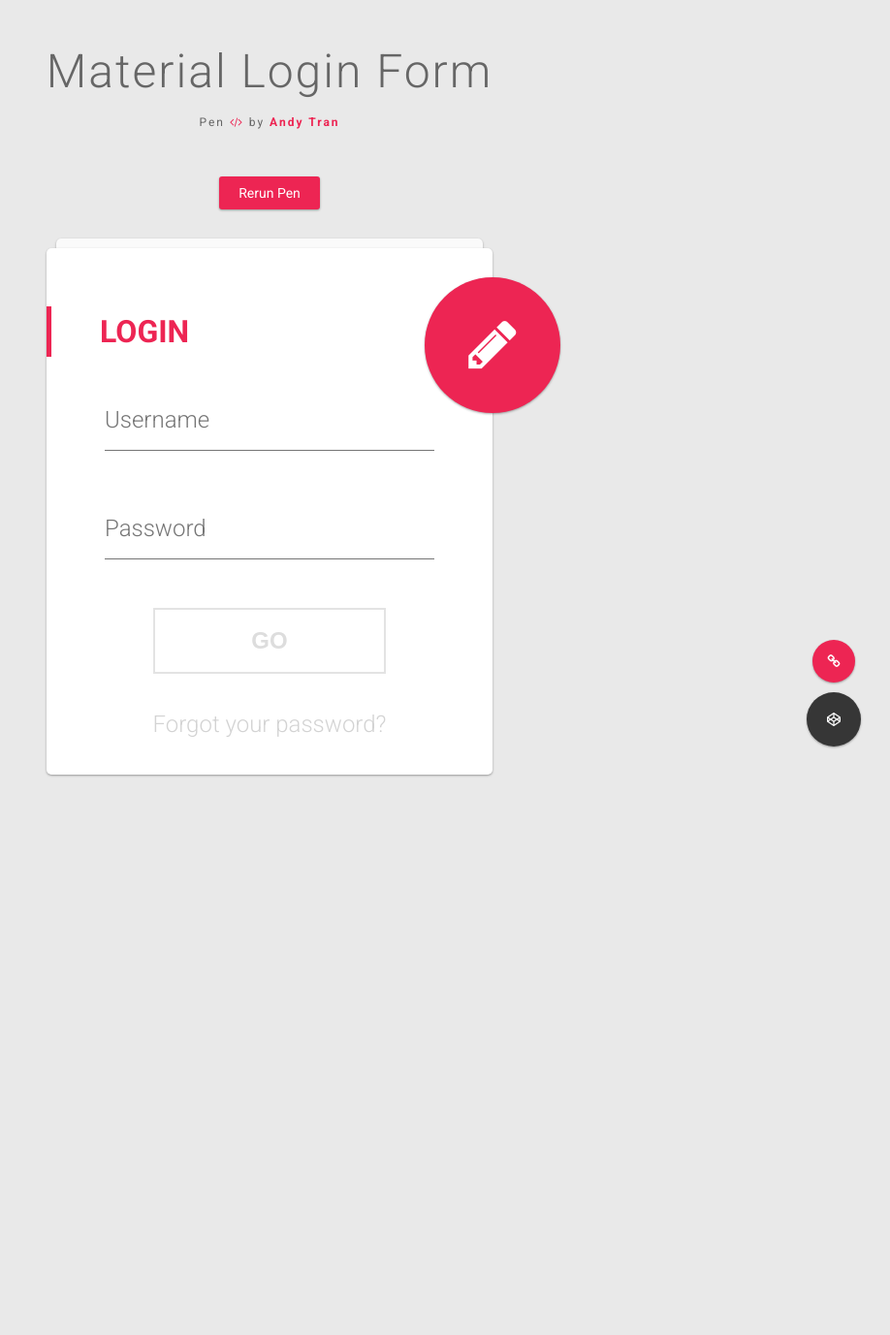
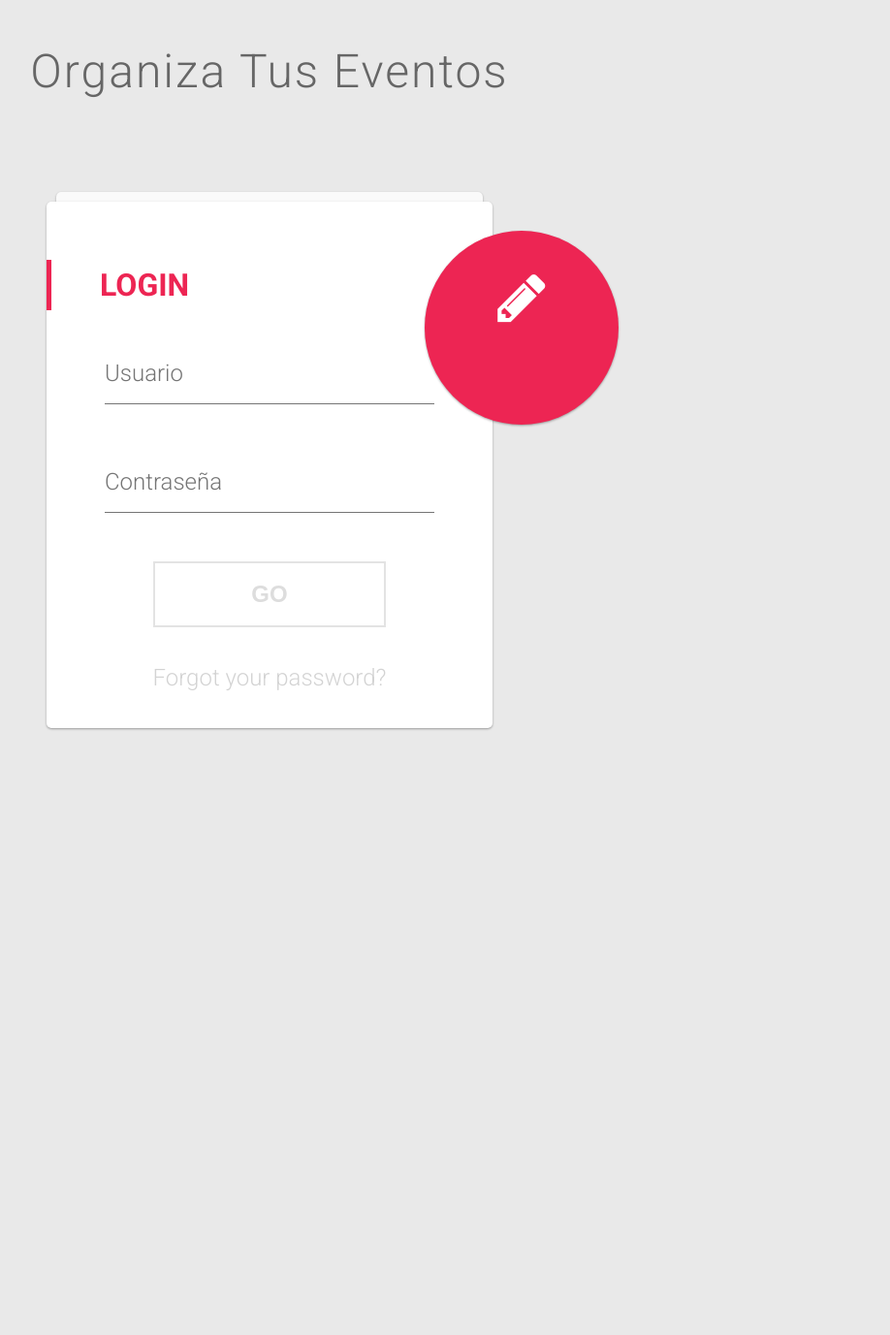
Before and after one commit to JaredRiveraDev/GestionEventos, a PHP site: page /index.html in a window 1280 px wide. Shown: the whole page at 97% size, without its empty margins (362-1280 px from the left). Before the commit the page ends 801 px from the top, so only its background shows below. Run offline with PHP 8.4, Linux system fonts and the light colour scheme; some libraries are stand-ins or nearby versions; some web fonts are replaced.

Commit message:
cambios en el css

```diff
--- a/index.html
+++ b/index.html
@@ -13,9 +13,9 @@
 <!-- Mixins-->
 <!-- Pen Title-->
 <div class="pen-title">
-  <h1>Material Login Form</h1><span>Pen <i class='fa fa-code'></i> by <a href='http://andytran.me'>Andy Tran</a></span>
+  <h1>Organiza Tus Eventos</h1><span></span>
 </div>
-<div class="rerun"><a href="">Rerun Pen</a></div>
+<div class="rerun"></div>
 <div class="container">
   <div class="card"></div>
   <div class="card">
@@ -23,12 +23,12 @@
     <form method="POST" action="index.php">
       <div class="input-container">
         <input type="#{type}" id="#{label}" name="nombreUsuario" required="required"/>
-        <label for="#{label}">Username</label>
+        <label for="#{label}">Usuario</label>
         <div class="bar"></div>
       </div>
       <div class="input-container">
         <input type="password" id="#{label}" name="password" required="required"/>
-        <label for="#{label}">Password</label>
+        <label for="#{label}">Contraseña</label>
         <div class="bar"></div>
       </div>
       <div class="button-container">
@@ -39,23 +39,23 @@
   </div>
   <div class="card alt">
     <div class="toggle"></div>
-    <h1 class="title">Register
+    <h1 class="title">Registrate
       <div class="close"></div>
     </h1>
     <form method="POST" action="index.php">
       <div class="input-container">
         <input type="text" id="#{label}"name="nombreUsuario" required="required"/>
-        <label for="#{label}">Username</label>
+        <label for="#{label}">Usuario</label>
         <div class="bar"></div>
       </div>
       <div class="input-container">
         <input type="password" id="#{label}" name="password" required="required"/>
-        <label for="#{label}">Password</label>
+        <label for="#{label}">Contraseña</label>
         <div class="bar"></div>
       </div>
       <div class="input-container">
         <input type="email" id="#{label}" name="email" required="required"/>
-        <label for="#{label}">Email</label>
+        <label for="#{label}">Correo electronico</label>
         <div class="bar"></div>
       </div>
       <div class="input-container">
@@ -84,9 +84,7 @@
     </form>
   </div>
 </div>
-<!-- Portfolio--><a id="portfolio" href="http://andytran.me/" title="View my portfolio!"><i class="fa fa-link"></i></a>
-<!-- CodePen--><a id="codepen" href="https://codepen.io/andytran/" title="Follow me!"><i class="fa fa-codepen"></i></a>
-<!-- partial -->
+
   <script src='https://cdnjs.cloudflare.com/ajax/libs/jquery/2.1.3/jquery.min.js'></script><script  src="./script.js"></script>
 
 </body>
--- a/style.css
+++ b/style.css
@@ -348,8 +348,8 @@ body {
 .card.alt .toggle {
   position: relative;
   background: #ed2553;
-  width: 140px;
-  height: 140px;
+  width: 200px;
+  height: 200px;
   border-radius: 100%;
   box-shadow: 0 1px 3px rgba(0, 0, 0, 0.12), 0 1px 2px rgba(0, 0, 0, 0.24);
   color: #ffffff;
```
